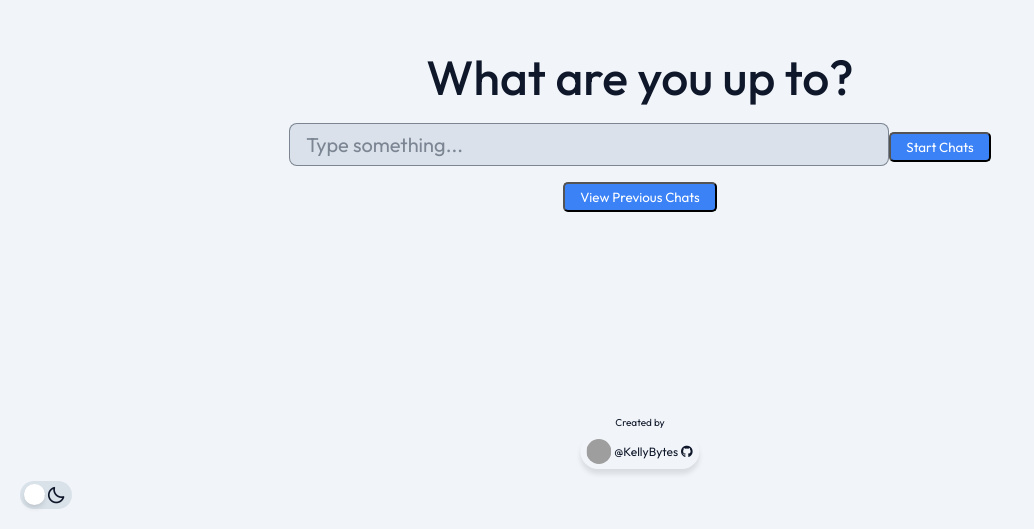
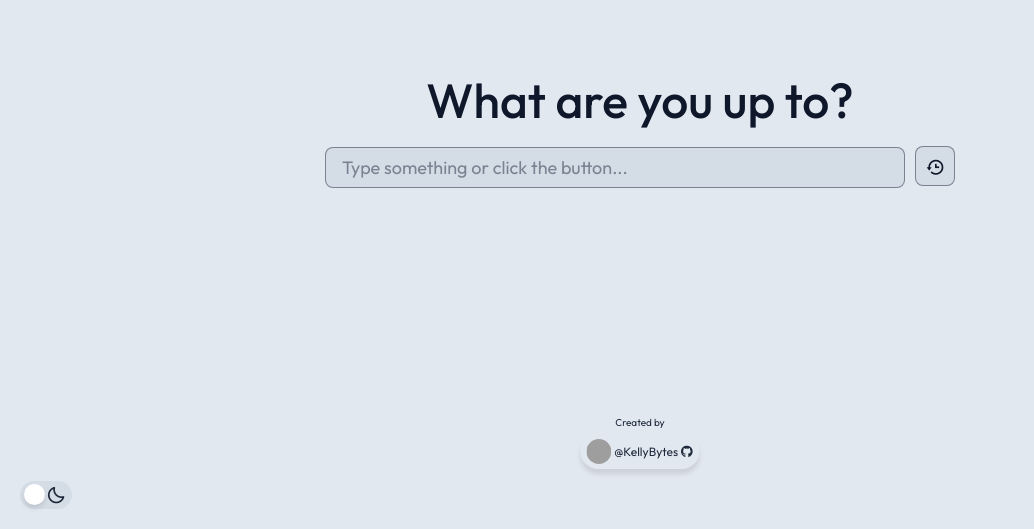
Before and after one commit to KellyBytes/ai-chat-bot, a React (Vite) app: page / in a window 1280 px wide. Shown: the part 271-800 px from the top of the page, without its empty margins (0-1034 px from the left). Built offline with nearby package versions, Linux system fonts and the light colour scheme; grey boxes are pictures that could not be loaded.

Commit message:
Update UI for larger screens

```diff
--- a/index.html
+++ b/index.html
@@ -3,7 +3,14 @@
   <head>
     <meta charset="UTF-8" />
     <meta name="viewport" content="width=device-width, initial-scale=1.0" />
-    <link href="https://unpkg.com/boxicons@2.1.4/css/boxicons.min.css" rel="stylesheet" />
+    <link
+      href="https://unpkg.com/boxicons@2.1.4/css/boxicons.min.css"
+      rel="stylesheet"
+    />
+    <link
+      href="https://cdn.boxicons.com/fonts/basic/boxicons.min.css"
+      rel="stylesheet"
+    />
     <link
       href="https://cdnjs.cloudflare.com/ajax/libs/font-awesome/6.6.0/css/all.min.css"
       rel="stylesheet"
--- a/src/App.jsx
+++ b/src/App.jsx
@@ -16,7 +16,7 @@ const App = () => {
     setIsChatting(true);
 
     if (message.trim()) {
-      const newId = await createNewChat(true);
+      const newId = await createNewChat(message, true);
       // const newId = createNewChat();
       setActiveChatId(newId);
       setInitialMessage(message);
@@ -33,29 +33,40 @@ const App = () => {
     setIsChatting(false);
   };
 
-  const createNewChat = (returnPromise = false) => {
+  const createNewChat = (initialMessage = '', returnPromise = false) => {
     const newChat = {
       id: uuidv4(),
-      displayId: `Chat ${new Date().toLocaleDateString(
-        'en-US'
-      )} ${new Date().toLocaleTimeString()}`,
+      displayId: initialMessage
+        ? initialMessage.slice(0, 30)
+        : `Chat ${new Date().toLocaleDateString(
+            'en-US'
+          )} ${new Date().toLocaleTimeString()}`,
       messages: [],
     };
 
+    if (returnPromise) {
+      return new Promise((resolve) => {
+        setChats((prev) => {
+          const updatedChats = [newChat, ...prev];
+          localStorage.setItem('chats', JSON.stringify(updatedChats)); // 0: {id: xxx...', displayedId: 'Chat 8/24/2025 2:05:30 PM', messages: {0: {type: 'prompt, text: 'Hi!', timestamp: '2:01:29 PM'}, 1: {type: 'response', ...}}}, 1: {id: 'yyy...', displayedId: ...}
+          return updatedChats;
+        });
+
+        setActiveChatId(newChat.id);
+        localStorage.setItem(newChat.id, JSON.stringify(newChat.messages)); // 0: {type: 'prompt, text: 'Hi!', timestamp: '2:01:29 PM'}, 1: {type: 'response', ...}
+        resolve(newChat.id);
+      });
+    }
+
     setChats((prev) => {
       const updatedChats = [newChat, ...prev];
-      localStorage.setItem('chats', JSON.stringify(updatedChats)); // 0: {id: xxx...', displayedId: 'Chat 8/24/2025 2:05:30 PM', messages: {0: {type: 'prompt, text: 'Hi!', timestamp: '2:01:29 PM'}, 1: {type: 'response', ...}}}, 1: {id: 'yyy...', displayedId: ...}
-      localStorage.setItem(newChat.id, JSON.stringify(newChat.messages)); // 0: {type: 'prompt, text: 'Hi!', timestamp: '2:01:29 PM'}, 1: {type: 'response', ...}
+      localStorage.setItem('chats', JSON.stringify(updatedChats));
       return updatedChats;
     });
 
     setActiveChatId(newChat.id);
-
-    if (returnPromise) {
-      return Promise.resolve(newChat.id);
-    } else {
-      return newChat.id;
-    }
+    localStorage.setItem(newChat.id, JSON.stringify(newChat.messages));
+    return newChat.id;
   };
 
   useEffect(() => {
--- a/src/components/ChatBotApp.css
+++ b/src/components/ChatBotApp.css
@@ -6,13 +6,17 @@
 
 .chat-list {
   width: 30%;
-  height: calc(100% - 6rem);
+  height: calc(100% - 6.5rem);
   background-color: var(--color-bg-primary);
-  padding: 1rem;
+  padding: 7rem 1rem 0 1rem;
   display: flex;
   flex-direction: column;
   overflow-y: auto;
   row-gap: 1rem;
+  position: relative;
+}
+
+.chat-list {
   -ms-overflow-style: none; /* IE, Edge */
   scrollbar-width: none; /* Firefox */
 }
@@ -23,12 +27,18 @@
 }
 
 .chat-list-header {
-  width: 100%;
+  position: fixed;
+  top: 0;
+  left: 0;
+  width: 30%;
+  height: 6rem;
+  background-color: var(--color-bg-primary);
+  color: var(--color-text-secondary);
   display: flex;
   align-items: center;
   justify-content: space-between;
-  padding: 1rem 1rem;
-  color: var(--color-text-secondary);
+  padding: 1rem;
+  z-index: 10;
 }
 
 .chat-list-header h2 {
@@ -56,6 +66,7 @@
   align-items: center;
   justify-content: space-between;
   box-shadow: 0 0.5rem 0.5rem rgba(0, 0, 0, 0.1);
+  transition: transform 250ms, opacity 250ms ease-in-out;
 }
 
 .chat-list-item.active {
@@ -74,15 +85,20 @@
 }
 
 .chat-list-item.active h4 {
-  color: var(--color-text-accent);
+  color: var(--color-text-active);
   background-color: transparent;
 }
 
 .chat-list-item i {
   font-size: 2.5rem;
-  color: #f42f5f;
+  color: var(--color-text-accent);
   background-color: transparent;
   cursor: pointer;
+}
+
+.chat-list-item:hover {
+  transform: scale(0.98);
+  opacity: 0.7;
 }
 
 .chat-window {
@@ -145,8 +161,12 @@
 }
 
 .prompt {
-  background-color: var(--color-tertiary);
-  color: var(--color-text-secondary);
+  background: linear-gradient(
+    135deg,
+    var(--color-tertiary),
+    var(--color-quaternary)
+  );
+  color: var(--color-text-quaternary);
   align-self: flex-end;
   border-radius: 3rem 0 3rem 3rem;
   text-align: right;
@@ -158,7 +178,7 @@
     var(--color-primary),
     var(--color-secondary)
   );
-  color: var(--color-text-accent);
+  color: var(--color-text-active);
   font-weight: 300;
   border-radius: 0 3rem 3rem 3rem;
   align-self: flex-start;
--- a/src/components/ChatBotStart.css
+++ b/src/components/ChatBotStart.css
@@ -14,19 +14,12 @@ h1 {
   color: var(--color-text-primary);
 }
 
-/* form {
-  display: flex;
-  flex-direction: column;
-  gap: 1.2rem;
-  align-items: center;
-} */
-
 input {
+  width: clamp(31rem, 25.6rem + 27vw, 58rem);
   padding: 0.8rem 1.6rem;
-  font-size: 2rem;
+  font-size: 1.8rem;
   border-radius: 0.8rem;
   border: 1px solid var(--color-text-tertiary);
-  width: clamp(31rem, 25.2rem + 29vw, 60rem);
   background-color: var(--color-bg-tertiary);
   color: var(--color-text-primary);
 }
@@ -36,37 +29,24 @@ input::placeholder {
 }
 
 .start-page-btn {
-  /* width: 35rem;
-  height: 15rem;
-  background: linear-gradient(
-    135deg,
-    var(--color-primary),
-    var(--color-secondary)
-  );
-  border: none;
-  border-radius: 1rem;
-  font-family: "Exo 2", sans-serif;
-  font-size: 7rem;
-  font-weight: bold;
-  color: var(--color-text-tertiary);
-  text-transform: uppercase;
-  letter-spacing: 0.1rem;
-  text-shadow: 0 1rem 2rem rgba(0, 0, 0, 0.2);
-  box-shadow: 0 2rem 5rem rgba(0, 0, 0, 0.2);
+  width: 4rem;
+  height: 4rem;
+  font-size: 2rem;
+  margin-left: 1rem;
+  text-align: center;
+  border-radius: 0.8rem;
+  border: 1px solid var(--color-text-tertiary);
+  background-color: var(--color-bg-tertiary);
+  color: var(--color-text-primary);
+  transition: transform 200ms ease-in;
   cursor: pointer;
-  transition: all 0.1s ease; */
+}
 
-  padding: 0.5rem 1.5rem;
-  border-radius: 0.5rem;
-  color: #ffffff;
-  background-color: #3b82f6;
-  transition-property: background-color, border-color, color, fill, stroke,
-    opacity, box-shadow, transform;
-  transition-timing-function: cubic-bezier(0.4, 0, 0.2, 1);
-  transition-duration: 300ms;
+.start-page-btn i {
+  vertical-align: -2px;
+  background-color: transparent;
 }
 
 .start-page-btn:hover {
-  transform: scale(0.98);
-  background-color: #2563eb;
+  transform: scale(0.95);
 }
--- a/src/components/ChatBotStart.jsx
+++ b/src/components/ChatBotStart.jsx
@@ -21,19 +21,19 @@ const ChatBotStart = ({ onStartChat }) => {
           type="text"
           value={input}
           onChange={(e) => setInput(e.target.value)}
-          placeholder="Type something..."
+          placeholder="Type something or click the button..."
         />
         <button type="submit" className="start-page-btn">
-          Start Chats
+          <i className="bx bx-history"></i>
         </button>
       </form>
-      <button
+      {/* <button
         type="button"
         className="start-page-btn"
         onClick={() => onStartChat()}
       >
         View Previous Chats
-      </button>
+      </button> */}
     </div>
   );
 };
--- a/src/index.css
+++ b/src/index.css
@@ -1,29 +1,35 @@
 @import url("https://fonts.googleapis.com/css2?family=Exo+2:ital,wght@0,100..900;1,100..900&family=Outfit:wght@100..900&display=swap");
 
 :root {
-  --color-text-primary: #0f172a;
-  --color-text-secondary: #0f172a;
-  --color-text-tertiary: #1e293b80;
-  --color-text-accent: #f8fafc; /* slate-50 */
-  --color-bg-primary: #f1f5f9;
-  --color-bg-secondary: #e2e8f0;
-  --color-bg-tertiary: #cbd5e19e;
+  --color-text-primary: #0f172a; /* slate-900 */
+  --color-text-secondary: #1e293b; /* slate-800 */
+  --color-text-tertiary: #1e293b80; /* slate-800 + 80*/
+  --color-text-quaternary: #0f172a; /* slate-900 */
+  --color-text-active: #f8fafc; /* slate-50 */
+  --color-text-accent: #e879f9; /* fuchsia-400 */
+  --color-bg-primary: #e2e8f0; /* slate-200 */
+  --color-bg-secondary: #f1f5f9; /* slate-100 */
+  --color-bg-tertiary: #cbd5e19e; /* slate-300 + 9e */
   --color-primary: #a855f7; /* purple-500 */
   --color-secondary: #4f46e5; /* indigo-600*/
-  --color-tertiary: #f1f5f9; /* slate-100 */
+  --color-tertiary: #e2e8f0; /* slate-200 */
+  --color-quaternary: #cbd5e1; /* slate-300 */
 }
 
 .dark {
-  --color-text-primary: #f1f5f9;
-  --color-text-secondary: #e2e8f0;
-  --color-text-tertiary: #cbd5e180;
-  --color-text-accent: #f8fafc; /* slate-50 */
-  --color-bg-primary: #0f172a;
-  --color-bg-secondary: #1e293b;
-  --color-bg-tertiary: #3341559e;
+  --color-text-primary: #f1f5f9; /* slate-100 */
+  --color-text-secondary: #e2e8f0; /* slate-200 */
+  --color-text-tertiary: #cbd5e180; /* slate-300 + 80 */
+  --color-text-quaternary: #334155; /* slate-700 */
+  --color-text-active: #f8fafc; /* slate-50 */
+  --color-text-accent: #d946ef; /* fuchsia-500 */
+  --color-bg-primary: #0f172a; /* slate-900 */
+  --color-bg-secondary: #1e293b; /* slate-800 */
+  --color-bg-tertiary: #3341559e; /* slate-700 + 9e */
   --color-primary: #9333ea; /* purple-600 */
   --color-secondary: #4338ca; /* indigo-700 */
-  --color-tertiary: #475569; /* slate-600 */
+  --color-tertiary: #cbd5e1; /* slate-300 */
+  --color-quaternary: #94a3b8; /* slate-400 */
 }
 
 * {
@@ -43,6 +49,10 @@ html,
 body {
   height: 100%;
   overflow: hidden;
+}
+
+html,
+body {
   -ms-overflow-style: none; /* IE, Edge */
   scrollbar-width: none; /* Firefox */
 }
```
